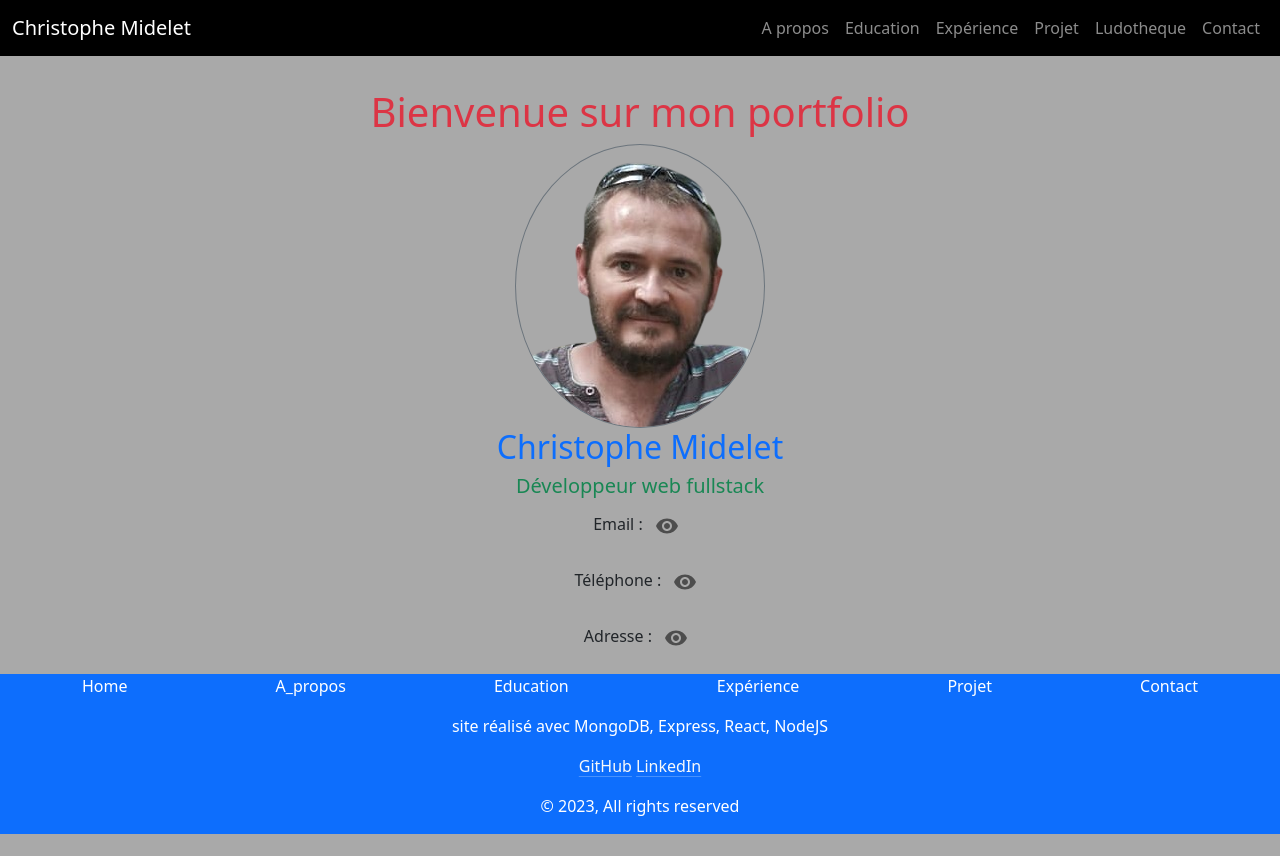
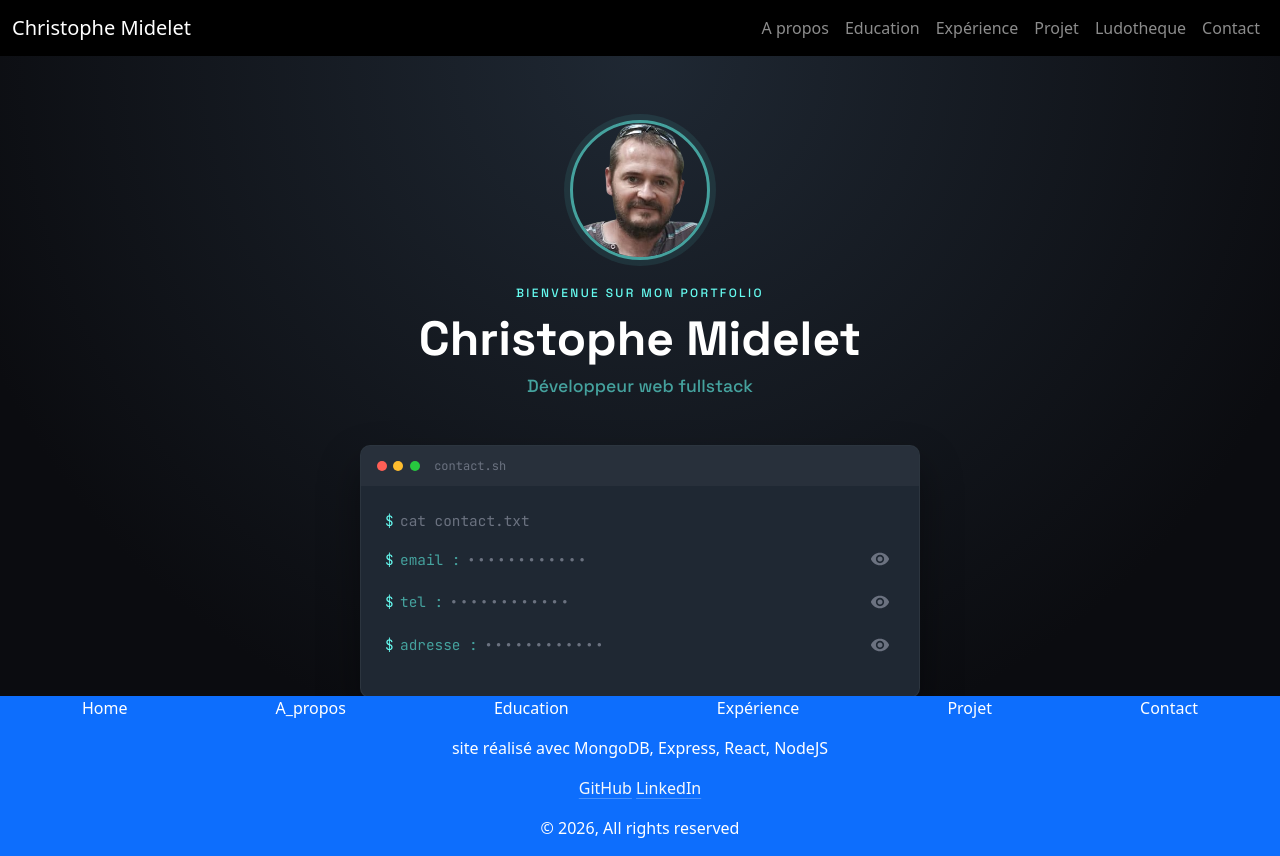
Before and after one commit to bdf007/portfolioTest, a React (Create React App) app in the folder client/: page / in a window 1280 px wide. Before the commit the page ends 834 px from the top, so only its background shows below. Built offline with nearby package versions, Linux system fonts and the light colour scheme; no server answers.

Commit message:
design
modification du design

```diff
--- a/client/src/App.css
+++ b/client/src/App.css
@@ -1,21 +1,242 @@
-.App {
-  text-align: center;
-  min-height: 100vh;
-}
+@import url("https://fonts.googleapis.com/css2?family=Space+Grotesk:wght@500;700&family=JetBrains+Mono:wght@400;500&display=swap");
+
 #root {
   min-height: 100vh;
 }
-* {
-  box-sizing: border-box;
+.home-page {
+  --bg-dark: #0b0c10;
+  --bg-panel: #1f2833;
+  --accent: #45a29e;
+  --accent-light: #66fcf1;
+  --text-light: #c5c6c7;
+  --text-muted: #6b7280;
+
+  min-height: 100vh;
+  padding: 4rem 1.5rem 6rem;
+  display: flex;
+  flex-direction: column;
+  align-items: center;
+  gap: 3rem;
+  background: radial-gradient(
+    circle at top,
+    var(--bg-panel),
+    var(--bg-dark) 70%
+  );
+  color: var(--text-light);
+  font-family: "Space Grotesk", sans-serif;
 }
 
-body {
-  position: relative;
-  background-color: darkgray;
+/* ---------- Hero ---------- */
+
+.hero {
+  text-align: center;
 }
-main {
-  margin-bottom: 220px;
+
+.hero-avatar {
+  width: 140px;
+  height: 140px;
+  border-radius: 50%;
+  object-fit: cover;
+  border: 3px solid var(--accent);
+  box-shadow: 0 0 0 6px rgba(69, 162, 158, 0.15);
+  margin-bottom: 1.5rem;
 }
+
+.hero-eyebrow {
+  text-transform: uppercase;
+  letter-spacing: 0.2em;
+  font-size: 0.75rem;
+  color: var(--accent-light);
+  margin: 0 0 0.5rem;
+}
+
+.hero-name {
+  font-size: clamp(2rem, 5vw, 3rem);
+  font-weight: 700;
+  margin: 0;
+  color: #ffffff;
+}
+
+.hero-role {
+  font-weight: 500;
+  font-size: 1.1rem;
+  color: var(--accent);
+  margin: 0.5rem 0 0;
+}
+
+/* ---------- Terminal card (signature element) ---------- */
+
+.terminal {
+  width: 100%;
+  max-width: 560px;
+  border-radius: 10px;
+  overflow: hidden;
+  background: var(--bg-panel);
+  box-shadow: 0 20px 40px rgba(0, 0, 0, 0.4);
+  border: 1px solid rgba(255, 255, 255, 0.06);
+}
+
+.terminal-bar {
+  display: flex;
+  align-items: center;
+  gap: 0.4rem;
+  padding: 0.7rem 1rem;
+  background: rgba(255, 255, 255, 0.04);
+}
+
+.dot {
+  width: 10px;
+  height: 10px;
+  border-radius: 50%;
+}
+.dot-red {
+  background: #ff5f56;
+}
+.dot-yellow {
+  background: #ffbd2e;
+}
+.dot-green {
+  background: #27c93f;
+}
+
+.terminal-title {
+  margin-left: 0.5rem;
+  font-family: "JetBrains Mono", monospace;
+  font-size: 0.75rem;
+  color: var(--text-muted);
+}
+
+.terminal-body {
+  padding: 1.5rem;
+  font-family: "JetBrains Mono", monospace;
+  font-size: 0.9rem;
+  text-align: left;
+}
+
+.terminal-command {
+  color: var(--text-muted);
+  margin: 0 0 1rem;
+}
+
+.terminal-line {
+  display: flex;
+  align-items: center;
+  flex-wrap: wrap;
+  gap: 0.4rem;
+  margin: 0 0 0.8rem;
+}
+
+.terminal-prompt {
+  color: var(--accent-light);
+}
+
+.terminal-label {
+  color: var(--accent);
+}
+
+.terminal-value {
+  color: var(--text-muted);
+  letter-spacing: 0.1em;
+  transition:
+    color 0.15s ease,
+    letter-spacing 0.15s ease;
+}
+
+.terminal-value.is-visible {
+  color: var(--text-light);
+  letter-spacing: normal;
+}
+
+.terminal-toggle {
+  color: var(--text-muted) !important;
+  margin-left: auto !important;
+}
+
+.terminal-toggle:hover {
+  color: var(--accent-light) !important;
+}
+
+.terminal-toggle:focus-visible {
+  outline: 2px solid var(--accent-light);
+  outline-offset: 2px;
+}
+
+@media (prefers-reduced-motion: reduce) {
+  .terminal-value {
+    transition: none;
+  }
+}
+
+@media screen and (max-width: 600px) {
+  .home {
+    padding: 3rem 1rem 4rem;
+    gap: 2rem;
+  }
+  .terminal-body {
+    font-size: 0.8rem;
+  }
+}
+
+/* ---------- Thecnology stack ---------- */
+.tech-uploader {
+  padding-top: 2rem;
+  text-align: center;
+}
+
+.tech-loading {
+  display: flex;
+  justify-content: center;
+  padding-top: 5rem;
+}
+
+/* Grille responsive : s'adapte au nombre de logos sans dépendre
+   des classes row-cols-* de Bootstrap ni d'un display hérité d'ailleurs. */
+.tech-grid {
+  display: grid;
+  grid-template-columns: repeat(auto-fill, minmax(140px, 1fr));
+  gap: 1.5rem;
+  margin-top: 2rem;
+}
+
+.tech-card {
+  background: #fff;
+  border-radius: 8px;
+  padding: 1.5rem 1rem 1rem;
+  box-shadow: 0 2px 10px rgba(0, 0, 0, 0.08);
+  display: flex;
+  flex-direction: column;
+  align-items: center;
+}
+
+.tech-card-img {
+  max-width: 60%;
+  max-height: 80px;
+  object-fit: contain;
+  margin-bottom: 1rem;
+}
+
+.tech-card-title {
+  font-size: 0.95rem;
+  margin: 0 0 1rem;
+  text-align: center;
+}
+
+.tech-card-actions {
+  display: flex;
+  flex-direction: column;
+  gap: 0.5rem;
+  width: 100%;
+}
+
+@media screen and (max-width: 600px) {
+  .tech-grid {
+    grid-template-columns: repeat(auto-fill, minmax(110px, 1fr));
+    gap: 1rem;
+  }
+}
+
+/* ---------- Footer ---------- */
+
 .footer-bs {
   position: absolute;
   width: 100%;
@@ -24,25 +245,8 @@ main {
   height: 10rem;
   color: white;
 }
-.home {
-  padding-top: 2rem;
-  padding-bottom: 10rem;
-  max-width: 100vw;
-  margin-right: 0;
-  padding-left: 0;
-  overflow: hidden;
-  align-items: center;
-  justify-content: center;
-  text-align: center;
-}
-.description {
-  font-size: 2rem;
-  white-space: pre-line;
-}
 
-.techno {
-  background-color: darkgray;
-}
+/* ---------- ludotheque ---------- */
 
 .popup-overlay {
   position: fixed;
@@ -89,10 +293,7 @@ textarea {
 .scroll-to-top:hover {
   background-color: #0056b3;
 }
-
-@media screen and (max-width: 768px) {
-  .description {
-    font-size: 1.5rem;
-    white-space: pre-line;
-  }
+body {
+  position: relative;
+  background-color: darkslategray;
 }
--- a/client/src/component/aboutUploader.jsx
+++ b/client/src/component/aboutUploader.jsx
@@ -35,7 +35,7 @@ const AboutUploader = () => {
             {
               title: title,
               description: description,
-            }
+            },
           )
           .then((response) => {
             toast.success("About updated");
@@ -148,7 +148,7 @@ const AboutUploader = () => {
               <div key={about._id}>
                 <h3 className="text-danger">{about.title}</h3>
                 <pre>
-                  <p className="description">{about.description}</p>
+                  <p className="description text-light">{about.description}</p>
                 </pre>
                 {user && user.role === "admin" && (
                   <>
--- a/client/src/component/footer.jsx
+++ b/client/src/component/footer.jsx
@@ -64,7 +64,7 @@ const Footer = () => {
             </a>
           </p>
 
-          <p className="text-center">© 2023, All rights reserved</p>
+          <p className="text-center">© 2026, All rights reserved</p>
         </div>
       </div>
     </footer>
--- a/client/src/pages/Education.jsx
+++ b/client/src/pages/Education.jsx
@@ -25,7 +25,7 @@ const Education = () => {
     };
   }, []);
   return (
-    <div className="home accordion accordion-flush" id="accordionExample">
+    <div className="home-page accordion accordion-flush" id="accordionExample">
       <div className="accordion-item techno ">
         <h2 className="accordion-header" id="headingOne">
           <button
--- a/client/src/pages/Experience.jsx
+++ b/client/src/pages/Experience.jsx
@@ -25,7 +25,7 @@ const Experience = () => {
     };
   }, []);
   return (
-    <div className="container " style={{ paddingBottom: "12rem" }}>
+    <div className="container home-page" style={{ paddingBottom: "12rem" }}>
       <div>
         <ExperienceUploader />
       </div>
--- a/client/src/pages/Home.jsx
+++ b/client/src/pages/Home.jsx
@@ -1,20 +1,53 @@
 import React, { useState } from "react";
 import { Helmet } from "react-helmet";
 import profil from "../assets/profil.png";
-
-// design
 import { IconButton } from "@mui/material";
 import VisibilityIcon from "@mui/icons-material/Visibility";
 import VisibilityOffIcon from "@mui/icons-material/VisibilityOff";
 
-const Home = () => {
-  const [showEmail, setShowEmail] = useState(false);
-  const [showTel, setShowTel] = useState(false);
-  const [showAddress, setShowAddress] = useState(false);
+const CONTACTS = [
+  { key: "email", label: "email", value: "christophemidelet650@gmail.com" },
+  { key: "tel", label: "tel", value: "+33 6 81 29 75 80" },
+  {
+    key: "address",
+    label: "adresse",
+    value: "5 rue du pont de l'arche, Le Luat, Mittainvilliers-Vérigny 28190",
+  },
+];
+
+/**
+ * Une ligne de coordonnée masquée par défaut.
+ * Remplace les 3 blocs ternaires dupliqués de l'ancienne version.
+ */
+const ContactLine = ({ label, value }) => {
+  const [visible, setVisible] = useState(false);
 
   return (
-    <>
-      <div className="home">
+    <p className="terminal-line">
+      <span className="terminal-prompt">$</span>
+      <span className="terminal-label">{label} :</span>
+      <span className={`terminal-value ${visible ? "is-visible" : ""}`}>
+        {visible ? value : "•".repeat(12)}
+      </span>
+      <IconButton
+        size="small"
+        onClick={() => setVisible((v) => !v)}
+        aria-label={`Afficher ou masquer : ${label}`}
+        className="terminal-toggle"
+      >
+        {visible ? (
+          <VisibilityOffIcon fontSize="small" />
+        ) : (
+          <VisibilityIcon fontSize="small" />
+        )}
+      </IconButton>
+    </p>
+  );
+};
+
+const Home = () => {
+  return (
+    <div className="home-page">
       <Helmet>
         <meta
           name="description"
@@ -26,82 +59,34 @@ const Home = () => {
         />
       </Helmet>
 
-        <div className="text-center">
-          <h1 className="text-danger">Bienvenue sur mon portfolio</h1>
+      <section className="hero">
         <img
           src={profil}
-            alt="profil"
-            className="rounded-circle border border-secondary "
+          alt="Portrait de Christophe Midelet"
+          className="hero-avatar"
         />
-          <h2 className="text-primary">Christophe Midelet</h2>
-          <h5 className="text-success">Développeur web fullstack</h5>
-          {showEmail ? (
-            <p>
-              Email : christophemidelet650@gmail.com{" "}
-              <IconButton
-                onClick={() => setShowEmail(!showEmail)}
-                aria-label="Toggle Email"
-              >
-                {showEmail ? <VisibilityOffIcon /> : <VisibilityIcon />}
-              </IconButton>
+        <p className="hero-eyebrow">Bienvenue sur mon portfolio</p>
+        <h1 className="hero-name">Christophe Midelet</h1>
+        <h2 className="hero-role">Développeur web fullstack</h2>
+      </section>
+
+      <section className="terminal" aria-label="Coordonnées de contact">
+        <div className="terminal-bar">
+          <span className="dot dot-red" />
+          <span className="dot dot-yellow" />
+          <span className="dot dot-green" />
+          <span className="terminal-title">contact.sh</span>
+        </div>
+        <div className="terminal-body">
+          <p className="terminal-line terminal-command">
+            <span className="terminal-prompt">$</span> cat contact.txt
           </p>
-          ) : (
-            <p>
-              Email :{" "}
-              <IconButton
-                onClick={() => setShowEmail(!showEmail)}
-                aria-label="Toggle Email"
-              >
-                {showEmail ? <VisibilityOffIcon /> : <VisibilityIcon />}
-              </IconButton>
-            </p>
-          )}
-          {showTel ? (
-            <p>
-              Téléphone : +33 6 81 29 75 80{" "}
-              <IconButton
-                onClick={() => setShowTel(!showTel)}
-                aria-label="Toggle Telephone"
-              >
-                {showTel ? <VisibilityOffIcon /> : <VisibilityIcon />}
-              </IconButton>
-            </p>
-          ) : (
-            <p>
-              Téléphone :{" "}
-              <IconButton
-                onClick={() => setShowTel(!showTel)}
-                aria-label="Toggle Telephone"
-              >
-                {showTel ? <VisibilityOffIcon /> : <VisibilityIcon />}
-              </IconButton>
-            </p>
-          )}
-          {showAddress ? (
-            <p>
-              Adresse : 5 rue du pont de l'arche, Le Luat,
-              Mittainvilliers-Vérigny 28190{" "}
-              <IconButton
-                onClick={() => setShowAddress(!showAddress)}
-                aria-label="Toggle Address"
-              >
-                {showAddress ? <VisibilityOffIcon /> : <VisibilityIcon />}
-              </IconButton>
-            </p>
-          ) : (
-            <p>
-              Adresse :{" "}
-              <IconButton
-                onClick={() => setShowAddress(!showAddress)}
-                aria-label="Toggle Address"
-              >
-                {showAddress ? <VisibilityOffIcon /> : <VisibilityIcon />}
-              </IconButton>
-            </p>
-          )}
+          {CONTACTS.map((c) => (
+            <ContactLine key={c.key} label={c.label} value={c.value} />
+          ))}
         </div>
+      </section>
     </div>
-    </>
   );
 };
 
```
Also changed, not shown: client/src/component/projectUploader.jsx (+7 -7 lines), client/src/component/tecchnologieUploader.jsx (+19 -36 lines), client/src/pages/Ludotheque.jsx (+34 -18 lines), 1 other file (tests, documents, lock files or other folders). Lines whose indentation alone changed are shown as unchanged.
